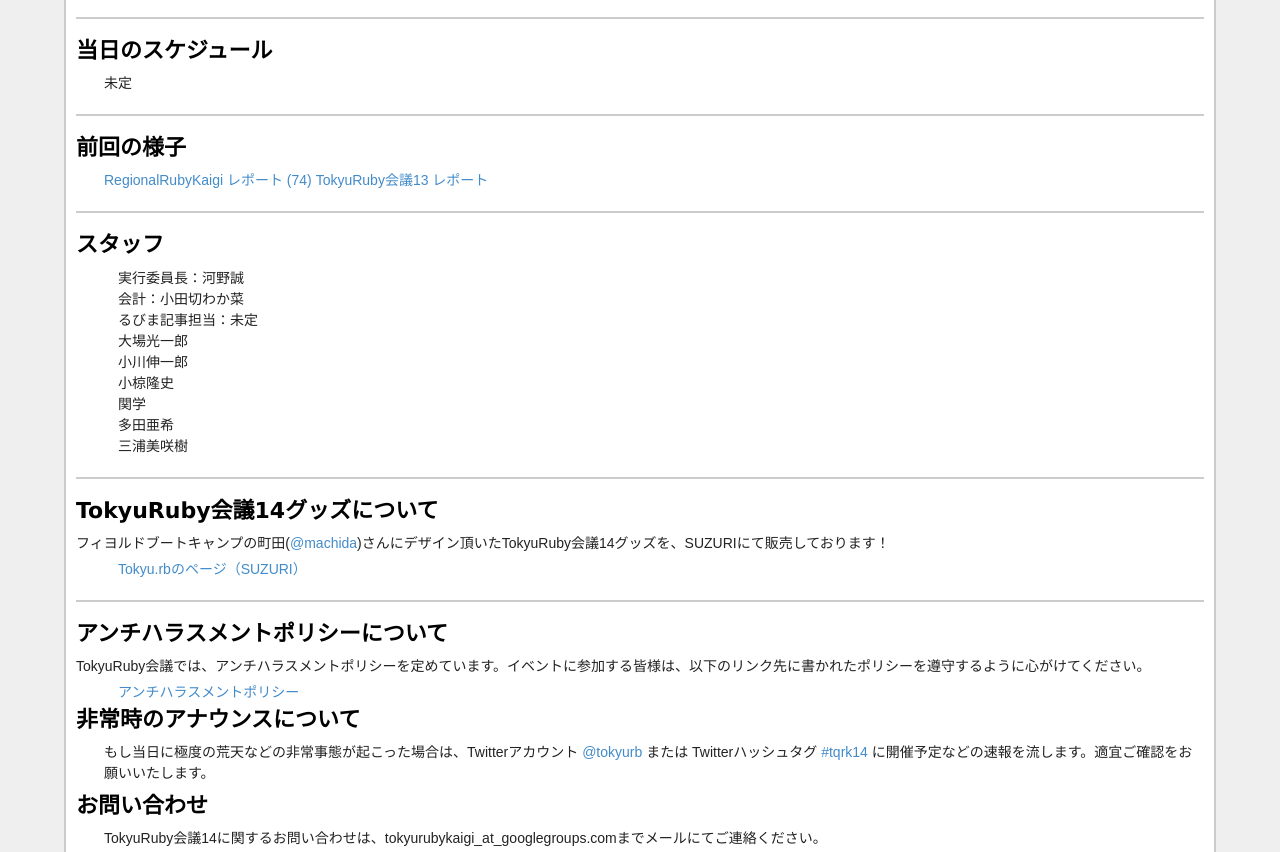
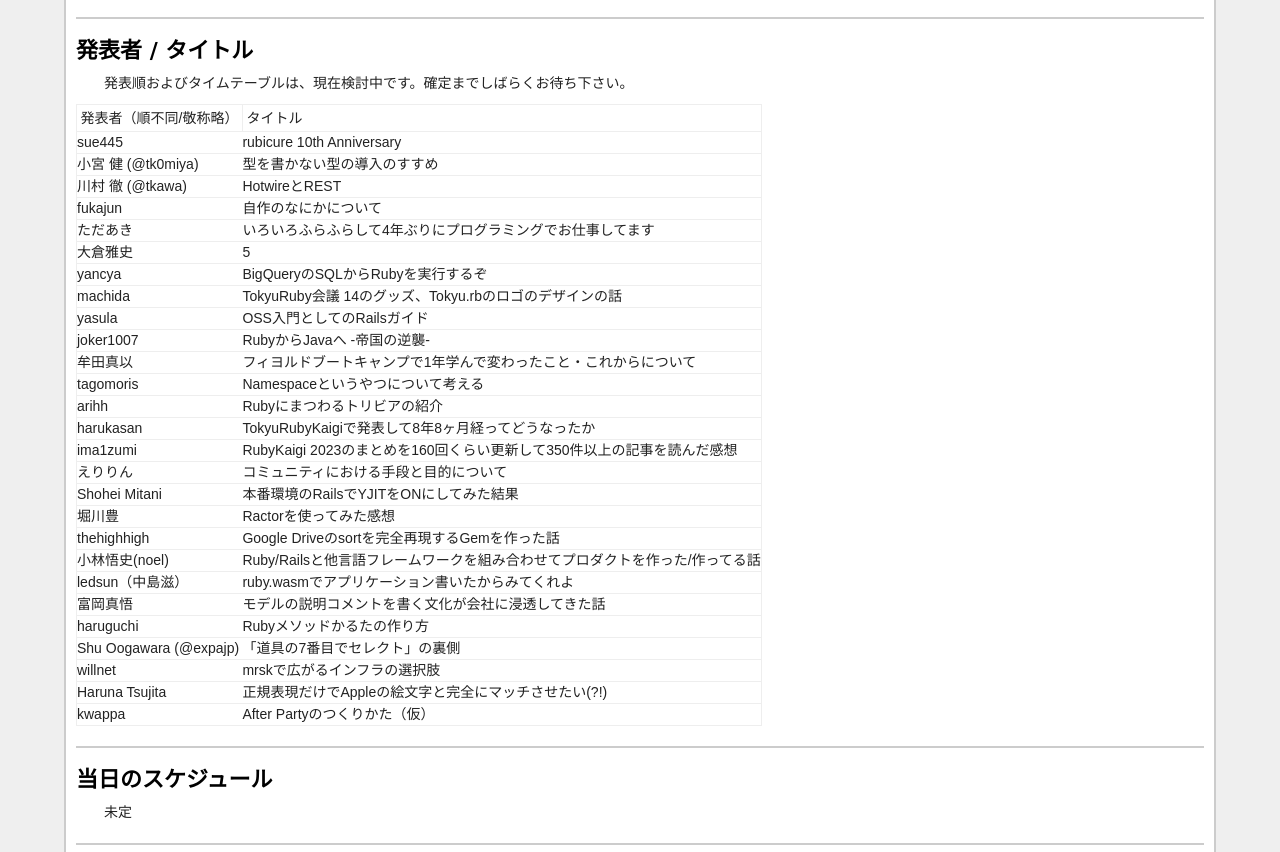
Before and after one commit to tokyurubykaigi/tokyu14, a plain HTML site: page index.html in a window 1280 px wide. Shown: the part 1277-2129 px from the top of the page. Drawn offline with Linux system fonts and the light colour scheme.

Commit message:
スポンサー掲載

```diff
--- a/index.html
+++ b/index.html
@@ -43,7 +43,7 @@
     <h3>参加登録</h3>
     <div class="registration_external">
       <ul>
-        <li>TBA</li>
+        <li><a href="https://connpass.com/event/289120/">こちら(connpass)</a>からご登録下さい。</li>
       </ul>
     </div>
     <div class='event_desc'><hr>
@@ -106,6 +106,39 @@
         </ul></li>
       </ul>
       <hr>
+      <h3 id="lightningtalks">発表者 / タイトル</h3>
+      <p>発表順およびタイムテーブルは、現在検討中です。確定までしばらくお待ち下さい。</p>
+      <table class="fa-border">
+        <tr class="fa-border"><th class="fa-border">発表者（順不同/敬称略）</th><th class="fa-border">タイトル</th></tr>
+        <tr class="fa-border"><td>sue445</td><td>rubicure 10th Anniversary
+        <tr class="fa-border"><td>小宮 健 (@tk0miya)</td><td>型を書かない型の導入のすすめ</td></tr>
+        <tr class="fa-border"><td>川村 徹 (@tkawa)</td><td>HotwireとREST</td></tr>
+        <tr class="fa-border"><td>fukajun</td><td>自作のなにかについて</td></tr>
+        <tr class="fa-border"><td>ただあき</td><td>いろいろふらふらして4年ぶりにプログラミングでお仕事してます</td></tr>
+        <tr class="fa-border"><td>大倉雅史</td><td>5</td></tr>
+        <tr class="fa-border"><td>yancya</td><td>BigQueryのSQLからRubyを実行するぞ</td></tr>
+        <tr class="fa-border"><td>machida</td><td>TokyuRuby会議 14のグッズ、Tokyu.rbのロゴのデザインの話</td></tr>
+        <tr class="fa-border"><td>yasula</td><td>OSS入門としてのRailsガイド</td></tr>
+        <tr class="fa-border"><td>joker1007</td><td>RubyからJavaへ -帝国の逆襲-</td></tr>
+        <tr class="fa-border"><td>牟田真以</td><td>フィヨルドブートキャンプで1年学んで変わったこと・これからについて</td></tr>
+        <tr class="fa-border"><td>tagomoris</td><td>Namespaceというやつについて考える</td></tr>
+        <tr class="fa-border"><td>arihh</td><td>Rubyにまつわるトリビアの紹介</td></tr>
+        <tr class="fa-border"><td>harukasan</td><td>TokyuRubyKaigiで発表して8年8ヶ月経ってどうなったか</td></tr>
+        <tr class="fa-border"><td>ima1zumi</td><td>RubyKaigi 2023のまとめを160回くらい更新して350件以上の記事を読んだ感想</td></tr>
+        <tr class="fa-border"><td>えりりん</td><td>コミュニティにおける手段と目的について</td></tr>
+        <tr class="fa-border"><td>Shohei Mitani</td><td>本番環境のRailsでYJITをONにしてみた結果</td></tr>
+        <tr class="fa-border"><td>堀川豊</td><td>Ractorを使ってみた感想</td></tr>
+        <tr class="fa-border"><td>thehighhigh</td><td>Google Driveのsortを完全再現するGemを作った話</td></tr>
+        <tr class="fa-border"><td>小林悟史(noel)</td><td>Ruby/Railsと他言語フレームワークを組み合わせてプロダクトを作った/作ってる話</td></tr>
+        <tr class="fa-border"><td>ledsun（中島滋）</td><td>ruby.wasmでアプリケーション書いたからみてくれよ</td></tr>
+        <tr class="fa-border"><td>富岡真悟</td><td>モデルの説明コメントを書く文化が会社に浸透してきた話</td></tr>
+        <tr class="fa-border"><td>haruguchi</td><td>Rubyメソッドかるたの作り方</td></tr>
+        <tr class="fa-border"><td>Shu Oogawara (@expajp)</td><td>「道具の7番目でセレクト」の裏側</td></tr>
+        <tr class="fa-border"><td>willnet</td><td>mrskで広がるインフラの選択肢</td></tr>
+        <tr class="fa-border"><td>Haruna Tsujita</td><td>正規表現だけでAppleの絵文字と完全にマッチさせたい(?!)</td></tr>
+        <tr class="fa-border"><td>kwappa</td><td>After Partyのつくりかた（仮）</td></tr>
+      </table>
+      <hr>
       <h3 id="schedule">当日のスケジュール</h3>
       <p>未定</p>
       <hr>
@@ -125,8 +158,20 @@
         <li>三浦美咲樹</li>
       </ul>
       <hr>
+      <h3>Sponsors</h3>
+      <h4>会場スポンサー</h4>
+      <div style="text-align: center;">
+        <img src="Speee.png" width="300"/><br />
+        <b><a href="https://speee.jp/">株式会社Speee</a>様</b><br /><br />
+       </div>
+      <h4>Tシャツ / グッズデザイン</h4>
+      <div style="text-align: center">
+        <img src="fjordbootcamp.png" width="500"/><br /><br />
+        <b><a href="https://bootcamp.fjord.jp/">フィヨルドブートキャンプ</a>　<a href="https://twitter.com/machida">@machida</a>さん</b>
+      </div>
+      <hr>
       <h3>TokyuRuby会議14グッズについて</h3>
-      フィヨルドブートキャンプの町田(<a href="https://twitter.com/machida">@machida</a>)さんにデザイン頂いたTokyuRuby会議14グッズを、SUZURIにて販売しております！
+      SUZURIにて販売しております！
       <ul>
         <li><a href="https://suzuri.jp/tokyurb/">Tokyu.rbのページ（SUZURI）</a></li>
       </ul>
@@ -136,10 +181,13 @@
       <ul>
         <li><a href="https://github.com/tokyurubykaigi/policy">アンチハラスメントポリシー</a></li>
       </ul>
+      <hr>
       <h3>非常時のアナウンスについて</h3>
       <p>もし当日に極度の荒天などの非常事態が起こった場合は、Twitterアカウント <a href="https://twitter.com/@tokyurb">@tokyurb</a> または Twitterハッシュタグ <a href="http://twitter.com/search?q=%23tqrk14">#tqrk14</a> に開催予定などの速報を流します。適宜ご確認をお願いいたします。<br>
+      <hr>
       <h3>お問い合わせ</h3>
       <p class='contact'>TokyuRuby会議14に関するお問い合わせは、tokyurubykaigi_at_googlegroups.comまでメールにてご連絡ください。</p>
+      <hr>
     </div>
   </div>
 
```
Also changed, not shown: Speee.png (added), fjordbootcamp.png (added).
